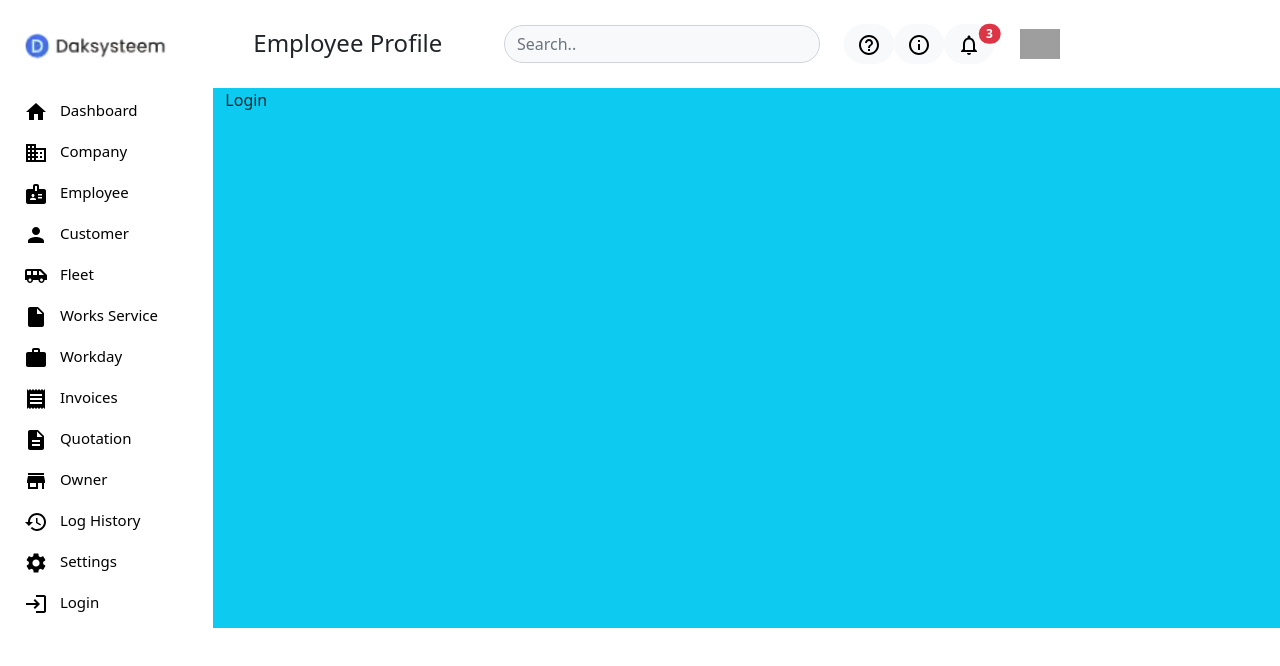
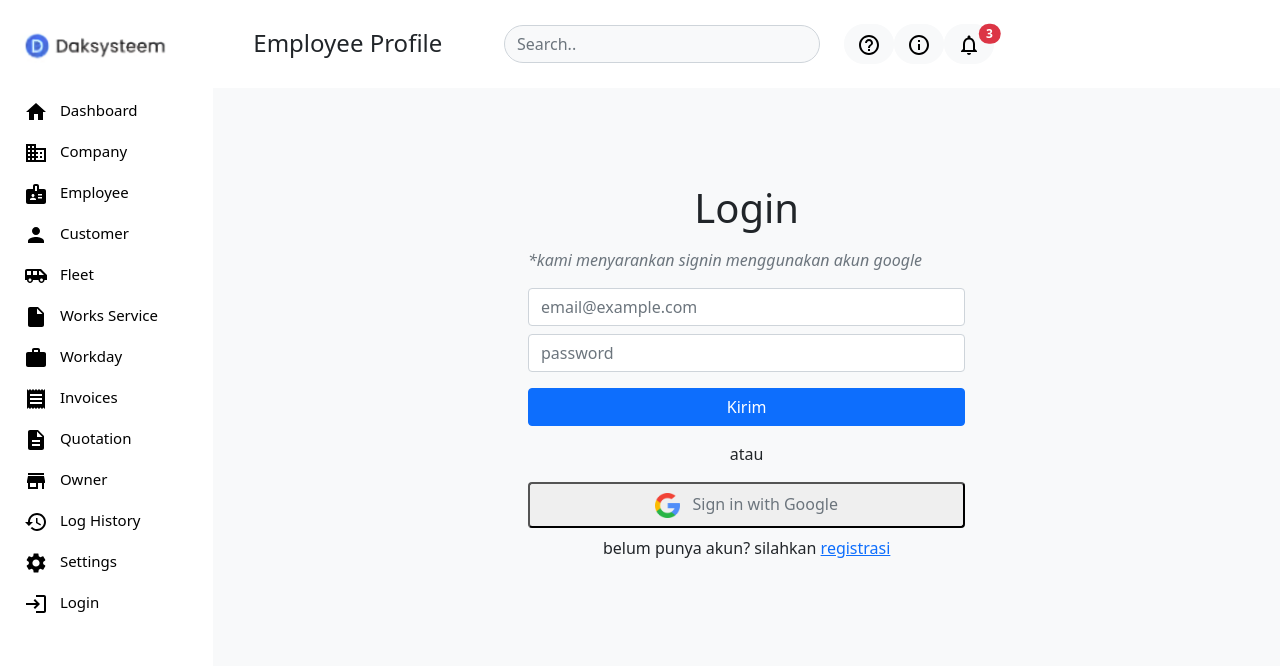
Before and after one commit to husnilmaarif/dashboard-exercises, a React (Create React App) app: page /login in a window 1280 px wide. Shown: the top 666 px of the page. Built offline with nearby package versions, Linux system fonts and the light colour scheme; no server answers; grey boxes are pictures that could not be loaded.

Commit message:
login, registrasi, logout, header

```diff
--- a/package.json
+++ b/package.json
@@ -12,6 +12,7 @@
     "@testing-library/react": "^13.3.0",
     "@testing-library/user-event": "^13.5.0",
     "bootstrap": "^5.1.3",
+    "firebase": "^9.8.3",
     "react": "^18.2.0",
     "react-bootstrap": "^2.4.0",
     "react-dom": "^18.2.0",
--- a/src/App.js
+++ b/src/App.js
@@ -30,10 +30,10 @@ function App() {
           <div className="col-md-2 bg-white">
             <Sidebar />
           </div>
-          <div className="col-md-10 bg-info">
+          <div className="col-md-10 bg-light">
             <Header />
             <Routes>
-              <Route path="/" element={<Dashboard />} />
+              <Route path="/" exact element={<Dashboard />} />
               <Route path="/company" element={<Company />} />
               <Route path="/employee" element={<Employee />} />
               <Route path="/customer" element={<Customer />} />
--- a/src/components/Header.css
+++ b/src/components/Header.css
@@ -5,3 +5,7 @@
 .paragraf-profile {
   width: 100px;
 }
+
+.logout {
+  cursor: pointer;
+}
--- a/src/components/Header.js
+++ b/src/components/Header.js
@@ -1,17 +1,45 @@
 import "./Header.css";
-import React, { useState } from "react";
+import React, { useState, useEffect } from "react";
 import { Form, InputGroup, FormControl, Button } from "react-bootstrap";
+import { useNavigate } from "react-router-dom";
+import { auth } from "../config/Firebase";
+import { signOut } from "firebase/auth";
+import { onAuthStateChanged } from "firebase/auth";
 import HelpOutlineIcon from "@mui/icons-material/HelpOutline";
 import InfoOutlinedIcon from "@mui/icons-material/InfoOutlined";
 import NotificationsNoneOutlinedIcon from "@mui/icons-material/NotificationsNoneOutlined";
 import profile from "../assets/profile.png";
+import LogoutIcon from "@mui/icons-material/Logout";
 
 function Header() {
   const [user, setUser] = useState("");
+  const [userAuth, setUserAuth] = useState(false);
+  const [name, setName] = useState("");
+
+  const navigate = useNavigate();
+
+  useEffect(() => {
+    onAuthStateChanged(auth, (user) => {
+      if (user) {
+        setUserAuth(true);
+        setName(user.displayName);
+      } else {
+        setUserAuth(false);
+        navigate("/login");
+      }
+    });
+  });
 
   const handleSubmit = (e) => {
     e.preventDefault();
     console.log("berhasil");
+  };
+
+  // loguot
+  const logout = () => {
+    signOut(auth).then(() => {
+      navigate("/login");
+    });
   };
 
   return (
@@ -37,6 +65,8 @@ function Header() {
         </div>
 
         <div className="col-md-5">
+          <div className="row">
+            <div className="col">
               <Button variant="light" className="rounded-pill">
                 <HelpOutlineIcon />
               </Button>
@@ -49,8 +79,20 @@ function Header() {
               <span className="span-notif position-relative translate-middle badge rounded-pill bg-danger ms-1">
                 3
               </span>
+            </div>
 
+            {!userAuth ? (
+              ""
+            ) : (
+              <div className="col d-flex align-items-center">
                 <img src={profile} alt="profile" width={40} />
+                <p className="my-2 mx-3 fw-bold">{name}</p>
+                <p className="m-2 logout" onClick={logout}>
+                  <LogoutIcon />
+                </p>
+              </div>
+            )}
+          </div>
         </div>
       </div>
     </>
--- a/src/components/Sidebar.js
+++ b/src/components/Sidebar.js
@@ -1,13 +1,38 @@
 // style & dependency
 import "./Sidebar.css";
-import React from "react";
-import { Link } from "react-router-dom";
+import React, { useState, useEffect } from "react";
+import { Link, useNavigate } from "react-router-dom";
 import { sidebarData } from "../data/SidebarData";
+import { auth } from "../config/Firebase";
+import { signOut } from "firebase/auth";
+import { onAuthStateChanged } from "firebase/auth";
+import { Button } from "react-bootstrap";
+import LogoutIcon from "@mui/icons-material/Logout";
 
 // assets
 import logo from "../assets/logo.png";
 
 export default function Sidebar() {
+  const [user, setUser] = useState(false);
+
+  const navigate = useNavigate();
+
+  useEffect(() => {
+    onAuthStateChanged(auth, (user) => {
+      if (user) {
+        setUser(true);
+      } else {
+        setUser(false);
+      }
+    });
+  });
+
+  // loguot
+  const logout = () => {
+    signOut(auth).then(() => {
+      navigate("/login");
+    });
+  };
   return (
     <>
       <div className="sidebar">
@@ -26,6 +51,13 @@ export default function Sidebar() {
             </Link>
           );
         })}
+        {!user ? (
+          ""
+        ) : (
+          <Button className="text-light btn-danger" onClick={logout}>
+            <LogoutIcon /> Logout
+          </Button>
+        )}
       </div>
     </>
   );
--- /dev/null
+++ b/src/config/Firebase.js
@@ -0,0 +1,17 @@
+// Import the functions you need from the SDKs you need
+import { initializeApp } from "firebase/app";
+import { getAuth } from "firebase/auth";
+
+// Your web app's Firebase configuration
+const firebaseConfig = {
+  apiKey: "AIzaSyAoQMYLc8zC6OeVPDDqpOkpoIlf1xR9NIc",
+  authDomain: "exclo-lab.firebaseapp.com",
+  projectId: "exclo-lab",
+  storageBucket: "exclo-lab.appspot.com",
+  messagingSenderId: "657230079911",
+  appId: "1:657230079911:web:520e74c006dae704167882",
+};
+
+// Initialize Firebase
+const app = initializeApp(firebaseConfig);
+export const auth = getAuth(app);
--- /dev/null
+++ b/src/pages/Dashboard.css
@@ -0,0 +1,33 @@
+
+/* homepage */
+.header-homepage {
+    background-image: url('https://cdn.pixabay.com/photo/2017/08/10/02/05/tiles-shapes-2617112_1280.jpg');
+    /* background-size: cover; */
+    position: relative;
+    height: 90vh;
+  }
+
+  .header-homepage::after {
+    content: '';
+    display: block;
+    width: 100%;
+    height: 100%;
+    background-color: rgba(0,0,0,0.7);
+    position: absolute;
+    left: 0;
+  }
+
+  .greeting, .employee {
+    position: relative;
+    z-index: 3;
+  }
+
+  .link-employee {
+    color: white;
+    text-decoration: none;
+  }
+
+  .link-employee:hover {
+    color: white;
+    text-decoration: none;
+  }
--- a/src/pages/Dashboard.js
+++ b/src/pages/Dashboard.js
@@ -1,7 +1,48 @@
-import React from "react";
+import React, { useEffect, useState } from "react";
+import "./Dashboard.css";
+import { useNavigate, Link } from "react-router-dom";
+import { auth } from "../config/Firebase";
+import { onAuthStateChanged } from "firebase/auth";
 
-function Dashboard() {
-  return <div>Dashboard</div>;
+function HomePage() {
+  const [google, setGoogle] = useState("");
+
+  const navigate = useNavigate();
+
+  useEffect(() => {
+    onAuthStateChanged(auth, (user) => {
+      if (user) {
+        console.log(user);
+        setGoogle(user.displayName);
+      } else {
+        navigate("/login");
+      }
+    });
+  });
+
+  const greeting = () => {
+    onAuthStateChanged(auth, (user) => {
+      alert("Selamat Datang " + user.displayName);
+    });
+  };
+
+  return (
+    <>
+      <div className="container-fluid d-flex header-homepage justify-content-center align-items-center">
+        <button
+          className="text-light greeting btn-primary me-4"
+          onClick={greeting}
+        >
+          Selamat datang {google}, tombol ini bisa di klik
+        </button>
+        <button className="text-light employee btn-primary">
+          <Link className="link-employee" to="/employee">
+            Halaman Employee
+          </Link>
+        </button>
+      </div>
+    </>
+  );
 }
 
-export default Dashboard;
+export default HomePage;
--- a/src/pages/Login.js
+++ b/src/pages/Login.js
@@ -1,7 +1,105 @@
-import React from "react";
+import React, { useState } from "react";
+import { Link, useNavigate } from "react-router-dom";
+import {
+  signInWithEmailAndPassword,
+  signInWithPopup,
+  GoogleAuthProvider,
+} from "firebase/auth";
+import { auth } from "../config/Firebase";
+import google from "../assets/logo-google.png";
+
+const provider = new GoogleAuthProvider();
 
 function Login() {
-  return <div>Login</div>;
+  const [email, setEmail] = useState("");
+  const [password, setPassword] = useState("");
+  const navigate = useNavigate();
+
+  const login = (e) => {
+    e.preventDefault();
+
+    // login menggunakan email dan password
+    signInWithEmailAndPassword(auth, email, password)
+      .then((userCredential) => {
+        // berhasil
+        alert("Berhasil masuk");
+        const user = userCredential.user;
+        console.log("success ", user);
+        navigate("/");
+      })
+      .catch((error) => {
+        // gagal
+        const errorCode = error.code;
+        const errorMessage = error.message;
+        alert("errorMessage");
+        console.log(errorCode, errorMessage);
+      });
+  };
+
+  // login menggunakan akun google
+  const handleGoogle = (e) => {
+    e.preventDefault();
+
+    signInWithPopup(auth, provider)
+      .then((result) => {
+        // berhasil
+        const user = result.user;
+        console.log(user);
+        navigate("/");
+      })
+      .catch((error) => {
+        // gagal
+        const errorMessage = error.message;
+        console.log(errorMessage);
+      });
+  };
+
+  return (
+    <>
+      <div className="row justify-content-center my-5">
+        <div className="col-md-6 text-center p-5 bg-light">
+          <h1 className="text-center">Login</h1>
+
+          <form className="mt-3">
+            <p className="text-muted text-start paragraf-login">
+              <i>*kami menyarankan signin menggunakan akun google</i>
+            </p>
+            <input
+              type="email"
+              placeholder="email@example.com"
+              className="form-control"
+              value={email}
+              onChange={(e) => setEmail(e.target.value)}
+            />
+            <input
+              type="password"
+              placeholder="password"
+              className="form-control mt-2"
+              value={password}
+              onChange={(e) => setPassword(e.target.value)}
+            />
+            <button
+              className="btn btn-primary mt-3 mb-3 w-100 text-center"
+              onClick={login}
+            >
+              Kirim
+            </button>
+            atau
+            <button
+              className="text-muted mt-3 py-2 w-100 rounded"
+              onClick={handleGoogle}
+            >
+              <img src={google} className="me-2" alt="google" width={25} /> Sign
+              in with Google
+            </button>
+          </form>
+          <p className="mt-2 text-center">
+            belum punya akun? silahkan <Link to="/register">registrasi</Link>
+          </p>
+        </div>
+      </div>
+    </>
+  );
 }
 
 export default Login;
--- a/src/pages/Register.js
+++ b/src/pages/Register.js
@@ -1,8 +1,84 @@
-import React from "react";
+import React, { useState } from "react";
+import { Link, useNavigate } from "react-router-dom";
+import { createUserWithEmailAndPassword } from "firebase/auth";
+import { auth } from "../config/Firebase";
 
 function Register() {
+  const [email, setEmail] = useState("");
+  const [password, setPassword] = useState("");
+  const [cpassword, setCpassword] = useState("");
+  const navigate = useNavigate();
+
+  const register = (e) => {
+    if (!email || !password || !cpassword) {
+      alert("Harap masukkan email dan password");
+    } else if (cpassword !== password) {
+      alert("Password dan konfirmasi password tidak cocok!");
+    } else if (password.length && cpassword.length < 6) {
+      alert("Password minimal 6 angka!");
+    } else {
+      e.preventDefault();
+
+      // register firebase auth
+      createUserWithEmailAndPassword(auth, email, password)
+        .then((userCredential) => {
+          // Signed in
+          alert("Registrasi berhasil");
+          const user = userCredential.user;
+          console.log("success ", user);
+          navigate("/login");
+        })
+        .catch((error) => {
+          const errorCode = error.code;
+          const errorMessage = error.message;
+          console.log(errorCode, errorMessage);
+        });
+      setEmail("");
+      setPassword("");
+      setCpassword("");
+    }
+  };
+
   return (
-    <div>Register</div>
+    <>
+      <div className="row justify-content-center my-5">
+        <div className="col-md-6 text-center p-5 bg-light">
+          <h1 className="text-center">Registrasi</h1>
+
+          <form className="mt-3">
+            <input
+              type="email"
+              placeholder="email@example.com"
+              className="form-control"
+              value={email}
+              onChange={(e) => setEmail(e.target.value)}
+            />
+            <input
+              type="password"
+              placeholder="password"
+              className="form-control mt-2"
+              value={password}
+              onChange={(e) => setPassword(e.target.value)}
+            />
+            <input
+              type="password"
+              placeholder="confirm password"
+              className="form-control mt-2"
+              value={cpassword}
+              onChange={(e) => setCpassword(e.target.value)}
+            />
+            <button
+              className="btn btn-primary mt-3 mb-3 w-100"
+              onClick={register}
+            >
+              Kirim
+            </button>
+            <br />
+            <Link to="/login">kembali ke halaman login</Link>
+          </form>
+        </div>
+      </div>
+    </>
   );
 }
 
```
Also changed, not shown: src/assets/logo-google.png (added), 1 other file (tests, documents, lock files or other folders). Lines whose indentation alone changed are shown as unchanged.
